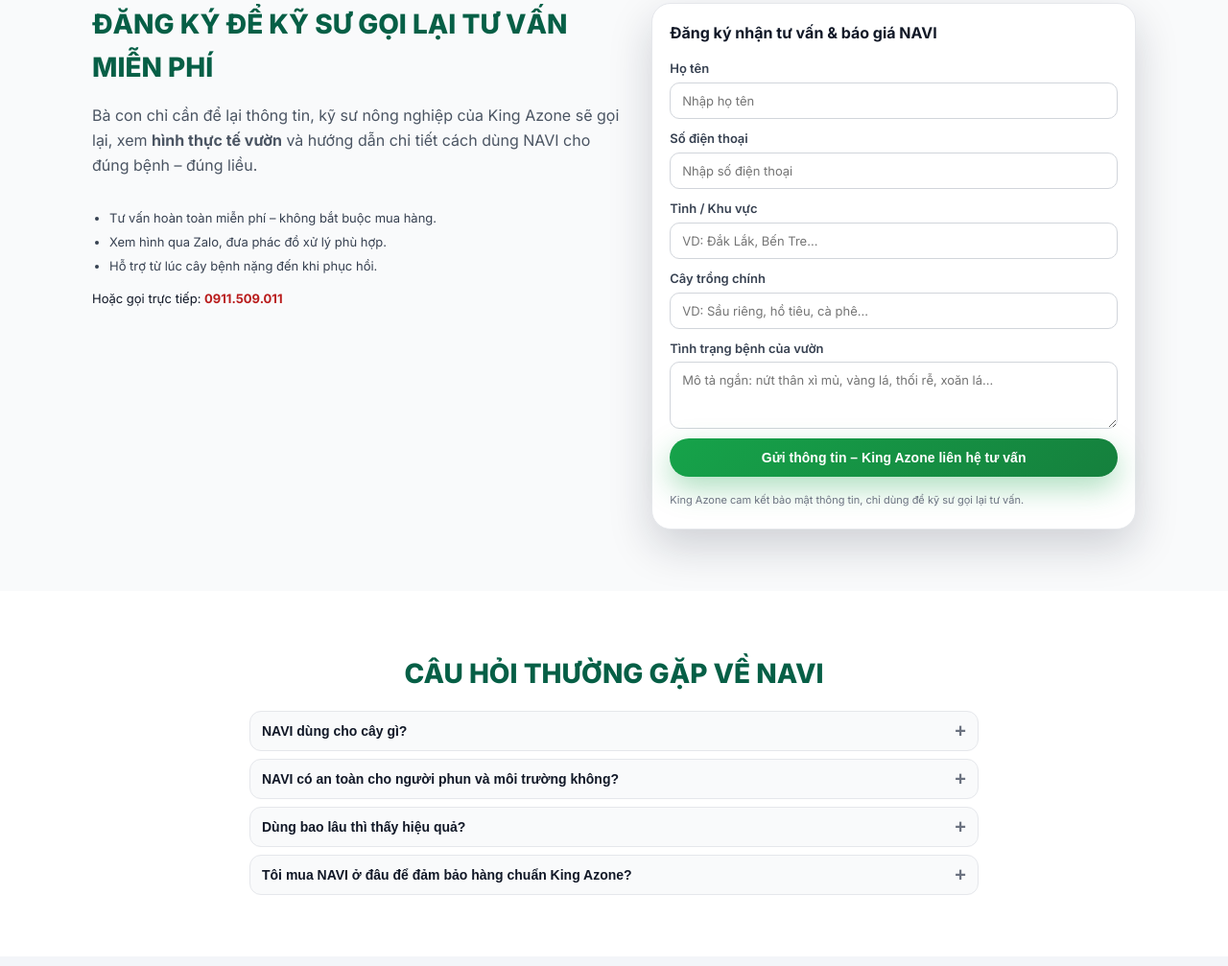
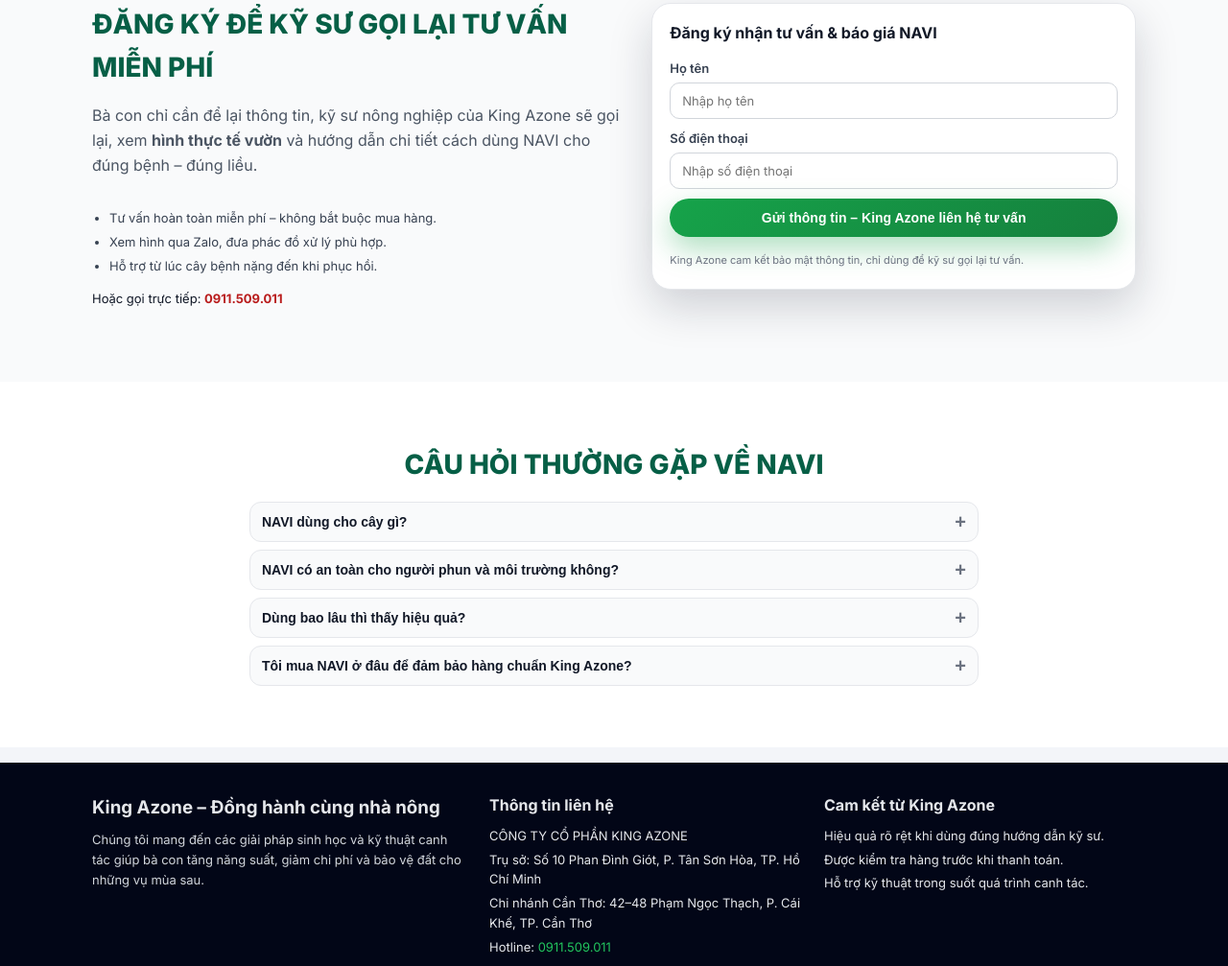
Before and after one commit to duongtien20082002-oss/navi, a plain HTML site: page index.html in a window 1280 px wide. Shown: the part 8116-9123 px from the top of the page at 96% size. Drawn offline with Linux system fonts and the light colour scheme.

Commit message:
Update index.html

```diff
--- a/index.html
+++ b/index.html
@@ -475,36 +475,6 @@
                 required
               />
             </div>
-            <div class="form-row">
-              <label for="province">Tỉnh / Khu vực</label>
-              <input
-                id="province"
-                name="province"
-                type="text"
-                class="input"
-                placeholder="VD: Đắk Lắk, Bến Tre..."
-              />
-            </div>
-            <div class="form-row">
-              <label for="crop">Cây trồng chính</label>
-              <input
-                id="crop"
-                name="crop"
-                type="text"
-                class="input"
-                placeholder="VD: Sầu riêng, hồ tiêu, cà phê..."
-              />
-            </div>
-            <div class="form-row">
-              <label for="problem">Tình trạng bệnh của vườn</label>
-              <textarea
-                id="problem"
-                name="problem"
-                class="textarea"
-                rows="3"
-                placeholder="Mô tả ngắn: nứt thân xì mủ, vàng lá, thối rễ, xoăn lá..."
-              ></textarea>
-            </div>
 
             <button type="submit" class="btn btn-primary btn-full">
               Gửi thông tin – King Azone liên hệ tư vấn
```
